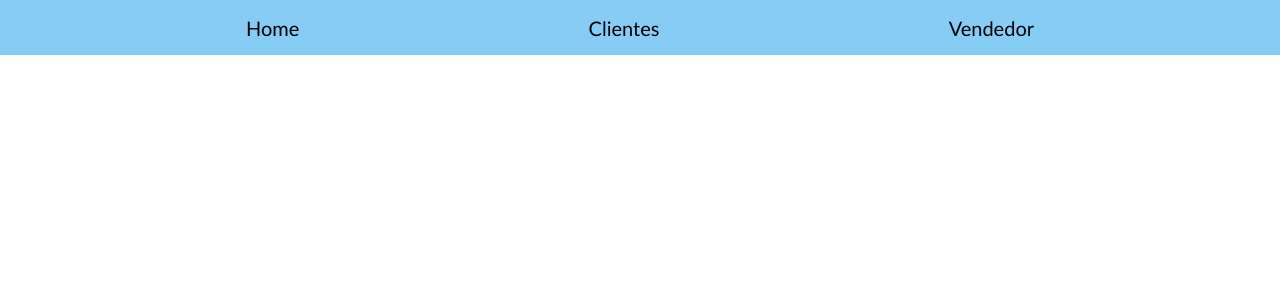
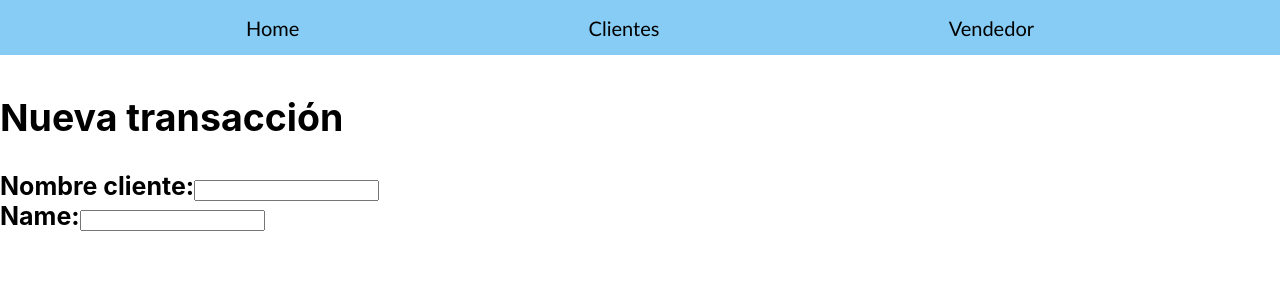
Before and after one commit to chaque1111/Preventistas_App, a React (Create React App) app in the folder client/: page /transactions in a window 1280 px wide. Shown: the top 300 px of the page. Built offline with nearby package versions, Linux system fonts and the light colour scheme.

Commit message:
Creation of transaction form component

```diff
--- a/client/src/App.js
+++ b/client/src/App.js
@@ -6,6 +6,8 @@ import Home from "./components/Home/Home.jsx";
 import Nav from "./components/Nav/Nav.jsx";
 import Clients from "./components/Clients/Clients";
 import Sellers from "./components/Sellers/Sellers";
+import FormTrans from "./components/FormTrans/FormTrans";
+
 function App() {
   return (
     <div className="App">
@@ -13,6 +15,7 @@ function App() {
       <Route exact path="/" component={Home} />
       <Route exact path="/clients" component={Clients} />
       <Route exact path="/sellers" component={Sellers} />
+      <Route exact path="/transactions" component={FormTrans} />
     </div>
   );
 }
--- /dev/null
+++ b/client/src/components/FormTrans/FormTrans.jsx
@@ -0,0 +1,52 @@
+import React, { useState, useEffect } from "react";
+import { Link, useHistory } from "react-router-dom";
+import { useDispatch, useSelector } from "react-redux";
+import Styles from "../FormTrans/FormTrans.module.css"
+
+// import {
+
+//   } from "../../redux/action";
+
+
+  export default function NewTransactions() {
+    const [input, setInput] = useState({})
+
+    return(
+        <div className={Styles.containMaster}>
+      <div className={Styles.contain}>
+        <div className={Styles.description}>
+          <form className={Styles.form}
+        //   onSubmit={(e) => handleSubmit(e)}
+          >
+            <div className={Styles.titleActivities}>
+              <h2>Nueva transacción</h2>
+            </div>
+            <div className={Styles.divName}>
+              <label>Nombre cliente:</label>
+              <input
+                type="text"
+                value={input.name}
+                name="name"
+                // onChange={(e) => handleChange(e)}
+                // className={errors.name && Styles.danger}
+                // className={errors.name ? Styles.danger : Styles.name}
+              />
+              </div>
+              <div className={Styles.divName}>
+              <label>Name:</label>
+              <input
+                type="text"
+                value={input.name}
+                name="name"
+                // onChange={(e) => handleChange(e)}
+                // className={errors.name && Styles.danger}
+                // className={errors.name ? Styles.danger : Styles.name}
+              />
+              </div>
+            </form>
+            </div>
+        </div>
+        </div>
+    )
+
+  }
--- /dev/null
+++ b/client/src/components/FormTrans/FormTrans.module.css
@@ -0,0 +1,38 @@
+.containMaster{
+
+    display: flex;
+    /* position: fixed;  */
+    width: 100vw;
+    height: 55px;
+    z-index: 99;
+    margin: 0;
+    top: 0;
+    /* padding:0 20%; */
+    justify-content: center;
+  }
+
+  .contain{
+
+    background-color: #F8C471;
+    /* align-items: center; */
+    display:flex;
+    /* flex-direction: row;  */
+    /* z-index: 99; */
+    justify-content: space-between;
+    width: 100%;
+    max-width: 1500px;
+    margin-top: 4em;
+  }
+
+  .form{
+
+    text-align: left;
+    font-weight: bold;
+    font-size: 25px;
+    color: black;
+    /* margin-left: 30px ; */
+  }
+
+  .description{
+    display: flex;
+  }
--- a/client/src/components/Home/Home.jsx
+++ b/client/src/components/Home/Home.jsx
@@ -7,7 +7,10 @@ export default function Home() {
     return(
         <div className={styles.container}>
             <div className={styles.cardsCont}>
-           <h1>HOME</h1>
+           {/* <h1>HOME</h1> */}
+           <Link to="/transactions">
+            <button >Realizar transacción</button>
+          </Link>
            </div>
         </div>
     )
```
